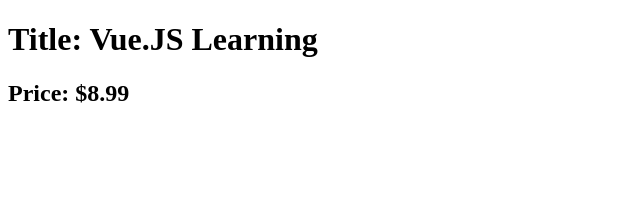
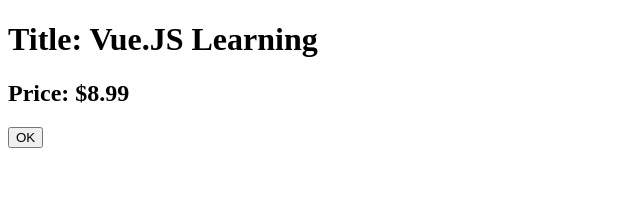
Before and after one commit to Yuji-Hosaka/MyVue, a Vue app: page / in a window 1280 px wide. Shown: the top 217 px of the page, without its empty margins (0-640 px from the left). Built offline with nearby package versions, Linux system fonts and the light colour scheme.

Commit message:
How to add @click button

```diff
--- a/src/App.vue
+++ b/src/App.vue
@@ -1,11 +1,16 @@
 <script setup>
 const title = 'Vue.JS Learning'
 let price = 9.99
+function increment() {
+  price += 1
+  console.log(price)
+}
 </script>
 
 <template>
   <h1>Title: {{ title }}</h1>
   <h2>Price: ${{ price - 1 }}</h2>
+  <button @click="increment">OK</button>
 </template>
 
 <style></style>
```
